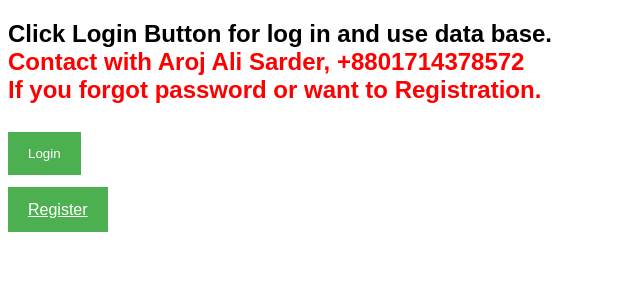
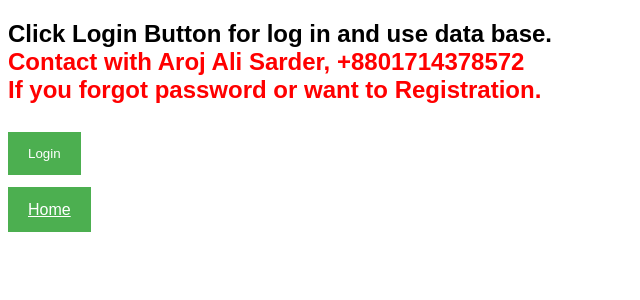
Before and after one commit to asifulmamun/electiondb, a PHP site: page /login/index.php in a window 1280 px wide. Shown: the top 300 px of the page, without its empty margins (0-640 px from the left). Run offline with PHP 8.4, Linux system fonts and the light colour scheme.

Commit message:
done 3.3

```diff
--- a/login/index.php
+++ b/login/index.php
@@ -134,7 +134,7 @@ span.psw {
 <button onclick="document.getElementById('id01').style.display='block'" style="width:auto;">Login</button>
 <br><br>
 
-<a class="button" href="#">Register</a>
+<a class="button" href="/">Home</a>
 <div id="id01" class="modal">
 
   <form class="modal-content animate" action="login.php" method="post">
```
